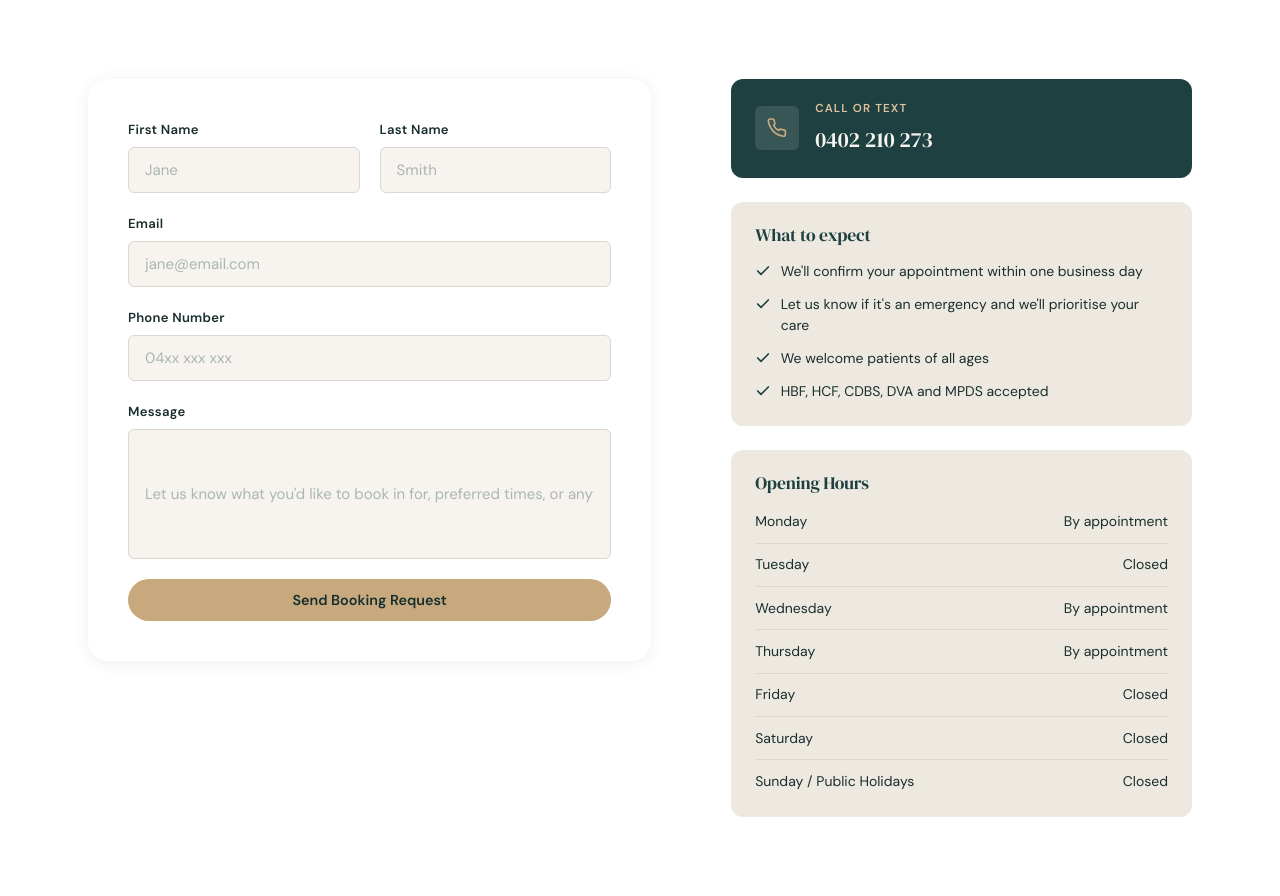
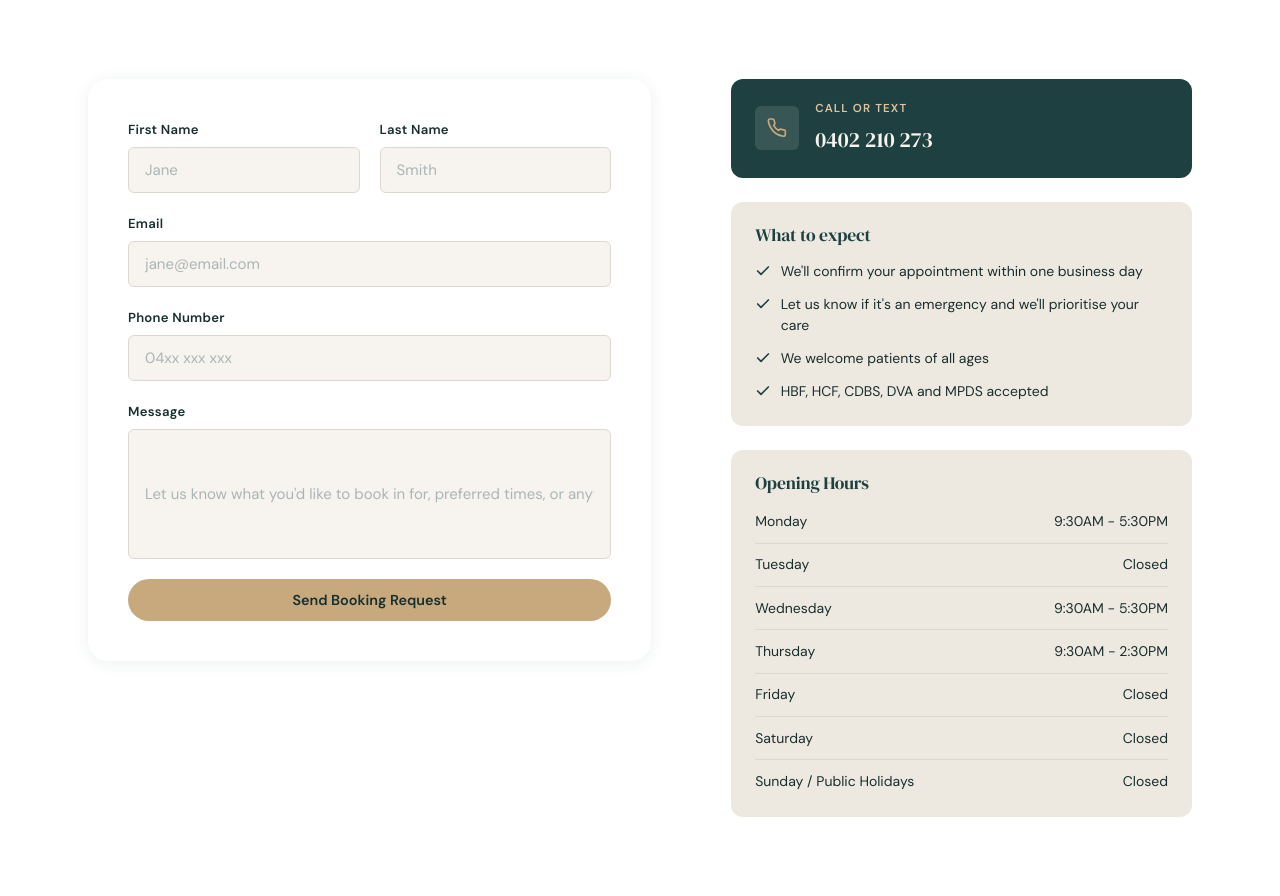
Before and after one commit to Luc45K0h75/CFP-Dental, a Flask app: page /book in a window 1280 px wide. Shown: the part 421-1317 px from the top of the page. Run offline with Flask 3, Linux system fonts and the light colour scheme.

Commit message:
Updated opening hours

```diff
--- a/app/templates/book.html
+++ b/app/templates/book.html
@@ -140,7 +140,7 @@
           <div class="book__hours-list">
             <div class="book__hours-row">
               <span>Monday</span>
-              <span>By appointment</span>
+              <span>9:30AM - 5:30PM </span>
             </div>
             <div class="book__hours-row">
               <span>Tuesday</span>
@@ -148,11 +148,11 @@
             </div>
             <div class="book__hours-row">
               <span>Wednesday</span>
-              <span>By appointment</span>
+              <span>9:30AM - 5:30PM </span>
             </div>
             <div class="book__hours-row">
               <span>Thursday</span>
-              <span>By appointment</span>
+              <span>9:30AM - 2:30PM </span>
             </div>
             <div class="book__hours-row">
               <span>Friday</span>
```
